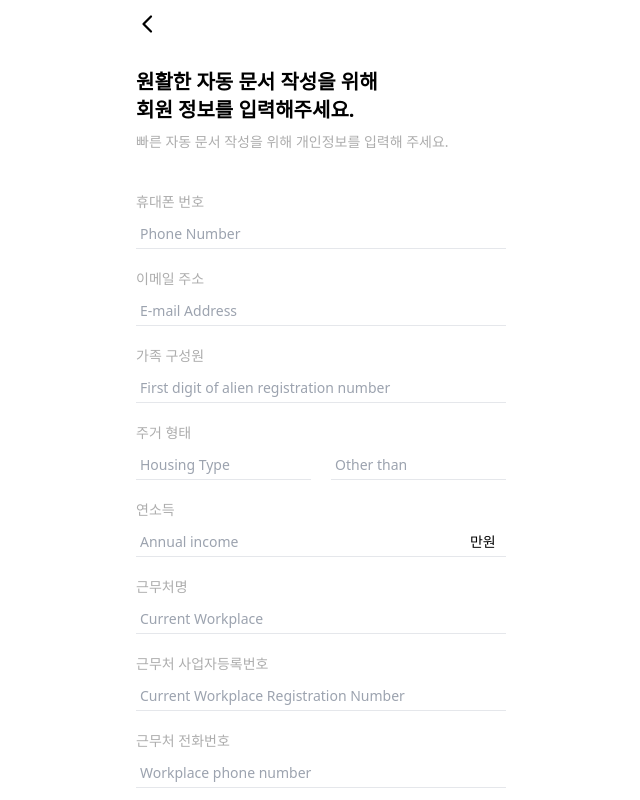
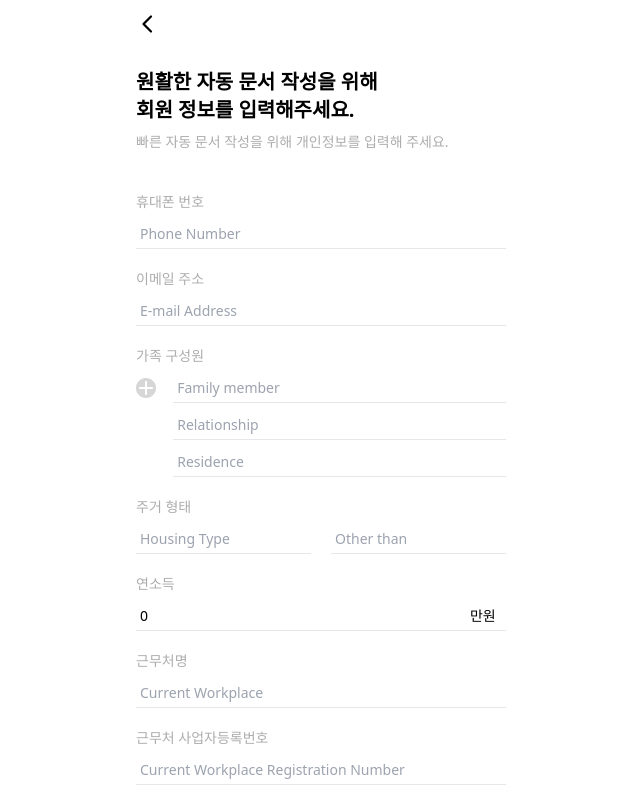
Before and after one commit to sesac-dev/eazione-front, a React (Vite) app: page /signup/basic in a window 1280 px wide. Shown: the whole page, without its empty margins (319-959 px from the left). Built offline with nearby package versions, Linux system fonts and the light colour scheme; no server answers.

Commit message:
feat: 사용자 추가 정보 입력 api 구현

```diff
--- a/src/components/signup/Basic.tsx
+++ b/src/components/signup/Basic.tsx
@@ -4,15 +4,57 @@ import useSaveImageFile from '@/hooks/@common/useSaveImageFile';
 import { useState } from 'react';
 import { useNavigate } from 'react-router-dom';
 import SignatureBottomSheet from './SignatureBottomSheet';
+import useInput from '@/hooks/@common/useInput';
+import { IBasicMember, IFamily } from '@/types';
+import { useSignup } from '@/hooks/signup/useSignup';
+import { dataURLtoFile } from '@/utils/dataURLtoFile';
 
 const Basic = () => {
   const navigate = useNavigate();
-  const { imgRef, previewImg, saveImgFiles } = useSaveImageFile();
+  const { imgRef, previewImg, saveImgFiles, postImg } = useSaveImageFile();
+  const [signatureImg, setSignatureImg] = useState<string>('');
   const [isOpen, setIsOpen] = useState<boolean>(false);
+  const [values, changer] = useInput<IBasicMember>({
+    income: 0,
+    phoneNumber: '',
+    email: '',
+    familyMember: [{ name: '', relationship: '', residence: '' }],
+    housingType: '',
+    currentWorkplace: '',
+    currentWorkplaceRegistrationNumber: '',
+    workplacePhoneNumber: '',
+  });
+
+  const [family, familyChanger] = useInput<IFamily>({ name: '', relationship: '', residence: '' });
+
+  const { usePostUserAddInfo } = useSignup();
+  const { mutate } = usePostUserAddInfo();
+
+  const postAddInfoHandler = () => {
+    const formData = new FormData();
+    const json = JSON.stringify({
+      ...values,
+      familyMember: [family],
+    });
+
+    const blob = new Blob([json], { type: 'application/json' });
+
+    formData.append('info', blob);
+    formData.append('img', postImg!);
+    formData.append('signature', dataURLtoFile(signatureImg, 'signature'));
+
+    mutate(formData);
+  };
 
   return (
     <>
-      {isOpen && <SignatureBottomSheet closeEvent={() => setIsOpen(false)} />}
+      {isOpen && (
+        <SignatureBottomSheet
+          closeEvent={() => setIsOpen(false)}
+          setSignatureImg={setSignatureImg}
+          postAddInfoHandler={postAddInfoHandler}
+        />
+      )}
       <Header left={icons.BACK} left_func={() => navigate(-1)} />
       <div className="h-full w-full px-5 pt-12">
         <div className="flex h-full w-full flex-col gap-10">
@@ -25,42 +67,105 @@ const Basic = () => {
           <div className="flex h-full flex-col gap-5 overflow-y-scroll text-sm">
             <div className="flex w-full flex-col gap-3">
               <p className="text-ui_06">휴대폰 번호</p>
-              <input type="text" className="w-full border-b px-1 pb-1 outline-none" placeholder="Phone Number" />
+              <input
+                value={values.phoneNumber}
+                name="phoneNumber"
+                onChange={changer}
+                type="text"
+                className="w-full border-b px-1 pb-1 outline-none"
+                placeholder="Phone Number"
+              />
             </div>
             <div className="flex w-full flex-col gap-3">
               <p className="text-ui_06">이메일 주소</p>
-              <input type="text" className="w-full border-b px-1 pb-1 outline-none" placeholder="E-mail Address" />
+              <input
+                value={values.email}
+                name="email"
+                onChange={changer}
+                type="text"
+                className="w-full border-b px-1 pb-1 outline-none"
+                placeholder="E-mail Address"
+              />
             </div>
-
             <div className="flex w-full flex-col gap-3">
               <p className="text-ui_06">가족 구성원</p>
-              <input
-                type="text"
-                className="w-full border-b px-1 pb-1 outline-none"
-                placeholder="First digit of alien registration number"
-              />
+              <div className="flex items-start gap-3">
+                <div className="h-7 w-7">{icons.PLUS}</div>
+                <div className="flex w-full flex-col gap-3">
+                  <div className="flex w-full flex-col gap-3">
+                    <input
+                      value={family.name}
+                      name="name"
+                      onChange={familyChanger}
+                      type="text"
+                      className="w-full border-b px-1 pb-1 outline-none"
+                      placeholder="Family member"
+                    />
+                    <input
+                      value={family.relationship}
+                      name="relationship"
+                      onChange={familyChanger}
+                      type="text"
+                      className="w-full border-b px-1 pb-1 outline-none"
+                      placeholder="Relationship"
+                    />
+                    <input
+                      value={family.residence}
+                      name="residence"
+                      onChange={familyChanger}
+                      type="text"
+                      className="w-full border-b px-1 pb-1 outline-none"
+                      placeholder="Residence"
+                    />
+                  </div>
+                </div>
+              </div>
             </div>
             <div className="flex w-full flex-col gap-3">
               <p className="text-ui_06">주거 형태</p>
               <div className="flex gap-5">
-                <input type="text" className="w-full border-b px-1 pb-1 outline-none" placeholder="Housing Type" />
+                <input
+                  value={values.housingType}
+                  name="housingType"
+                  onChange={changer}
+                  type="text"
+                  className="w-full border-b px-1 pb-1 outline-none"
+                  placeholder="Housing Type"
+                />
                 <input type="text" className="w-full border-b px-1 pb-1 outline-none" placeholder="Other than" />
               </div>
             </div>
             <div className="flex w-full flex-col gap-3">
               <p className="text-ui_06">연소득</p>
               <div className="flex border-b pb-1">
-                <input type="text" className="w-full px-1 outline-none" placeholder="Annual income" />
+                <input
+                  value={values.income}
+                  name="income"
+                  onChange={changer}
+                  type="text"
+                  className="w-full px-1 outline-none"
+                  placeholder="Annual income"
+                />
                 <p className="w-10">만원</p>
               </div>
             </div>
             <div className="flex w-full flex-col gap-3">
               <p className="text-ui_06">근무처명</p>
-              <input type="text" className="w-full border-b px-1 pb-1 outline-none" placeholder="Current Workplace" />
+              <input
+                value={values.currentWorkplace}
+                name="currentWorkplace"
+                onChange={changer}
+                type="text"
+                className="w-full border-b px-1 pb-1 outline-none"
+                placeholder="Current Workplace"
+              />
             </div>
             <div className="flex w-full flex-col gap-3">
               <p className="text-ui_06">근무처 사업자등록번호</p>
               <input
+                value={values.currentWorkplaceRegistrationNumber}
+                name="currentWorkplaceRegistrationNumber"
+                onChange={changer}
                 type="text"
                 className="w-full border-b px-1 pb-1 outline-none"
                 placeholder="Current Workplace Registration Number"
@@ -69,6 +174,9 @@ const Basic = () => {
             <div className="flex w-full flex-col gap-3">
               <p className="text-ui_06">근무처 전화번호</p>
               <input
+                value={values.workplacePhoneNumber}
+                name="workplacePhoneNumber"
+                onChange={changer}
                 type="text"
                 className="w-full border-b px-1 pb-1 outline-none"
                 placeholder="Workplace phone number"
--- a/src/components/signup/SignatureBottomSheet.tsx
+++ b/src/components/signup/SignatureBottomSheet.tsx
@@ -1,12 +1,27 @@
 import useSignature from '@/hooks/@common/useSignature';
 import BottomSheet from '../@common/BottomSheet';
 import { icons } from '@/constants/icons';
-import { useNavigate } from 'react-router-dom';
 import SignatureCanvas from 'react-signature-canvas';
+import { Dispatch, SetStateAction } from 'react';
 
-const SignatureBottomSheet = ({ closeEvent }: { closeEvent: () => void }) => {
-  const navigate = useNavigate();
-  const { isPlaceHolder, signatureRef, clearSignatureHandler, beginSignatureHandler } = useSignature();
+const SignatureBottomSheet = ({
+  closeEvent,
+  setSignatureImg,
+  postAddInfoHandler,
+}: {
+  closeEvent: () => void;
+  setSignatureImg: Dispatch<SetStateAction<string>>;
+  postAddInfoHandler: () => void;
+}) => {
+  const { isPlaceHolder, signatureRef, clearSignatureHandler, beginSignatureHandler, saveSignatureHandler } =
+    useSignature();
+
+  const registerHandler = () => {
+    const saveImage = saveSignatureHandler();
+
+    setSignatureImg(saveImage);
+    postAddInfoHandler();
+  };
 
   return (
     <>
@@ -40,10 +55,7 @@ const SignatureBottomSheet = ({ closeEvent }: { closeEvent: () => void }) => {
             <button onClick={closeEvent} className="w-full rounded-lg bg-ui_10 py-4 font-bold text-ui_01">
               이전
             </button>
-            <button
-              onClick={() => navigate('/signup/preparing')}
-              className="w-full rounded-lg bg-primary py-4 font-bold text-white"
-            >
+            <button onClick={registerHandler} className="w-full rounded-lg bg-primary py-4 font-bold text-white">
               등록하기
             </button>
           </div>
--- a/src/hooks/@common/useSignature.ts
+++ b/src/hooks/@common/useSignature.ts
@@ -1,4 +1,3 @@
-import { dataURLtoFile } from '@/utils/dataURLtoFile';
 import { useRef, useState } from 'react';
 
 const useSignature = () => {
@@ -12,13 +11,12 @@ const useSignature = () => {
     setIsPlaceHolder(true);
   };
 
-  const saveSignatureHandler = () => {
+  const saveSignatureHandler = (): string => {
     if (signatureRef.current) {
       const image = signatureRef.current.getTrimmedCanvas().toDataURL('image/png');
-
-      console.log(image);
-      return dataURLtoFile(image, 'signature');
+      return image;
     }
+    return '';
   };
 
   const beginSignatureHandler = () => {
--- a/src/hooks/signup/useSignup.ts
+++ b/src/hooks/signup/useSignup.ts
@@ -1,7 +1,10 @@
 import { useMutation } from '@tanstack/react-query';
-import { postDocsOCR } from '@/services/signup/api';
+import { postDocsOCR, postUserAddInfo } from '@/services/signup/api';
+import { useNavigate } from 'react-router-dom';
 
 export const useSignup = () => {
+  const navigate = useNavigate();
+
   const usePostDocsOCR = () => {
     return useMutation({
       mutationKey: ['auth', 'google', 'signUp'],
@@ -9,7 +12,16 @@ export const useSignup = () => {
     });
   };
 
+  const usePostUserAddInfo = () => {
+    return useMutation({
+      mutationKey: ['signup', 'user', 'add-info'],
+      mutationFn: (info: FormData) => postUserAddInfo(info),
+      onSuccess: () => navigate('/signup/preparing'),
+    });
+  };
+
   return {
     usePostDocsOCR,
+    usePostUserAddInfo,
   };
 };
--- a/src/services/signup/api.ts
+++ b/src/services/signup/api.ts
@@ -10,3 +10,11 @@ export const postDocsOCR = async (docsType: string, docs: FormData): Promise<API
   console.log(data);
   return data;
 };
+
+/* 사용자 추가 정보 입력 */
+export const postUserAddInfo = async (info: FormData): Promise<APIResponse<string>> => {
+  const { data } = await multipartInstance.post(`/members/add-info`, info);
+
+  console.log(data);
+  return data;
+};
--- a/src/types/signup.ts
+++ b/src/types/signup.ts
@@ -1,4 +1,4 @@
-import { IIdentityCard, IMember, IPassport } from '.';
+import { IBasicMember, IIdentityCard, IMember, IPassport } from '.';
 
 interface IPassportWithMember extends IPassport {
   member: IMember;
@@ -9,3 +9,7 @@ interface IIdentityCardWithMember extends IIdentityCard {
 
 // Union type 정의
 export type docsOCRResType = IPassportWithMember | IIdentityCardWithMember;
+
+export interface IBasicInfoReq {
+  info: IBasicMember;
+}
```
Also changed, not shown: src/types/index.ts (+17 -0 lines), src/utils/dataURLtoFile.ts (+12 -10 lines).
